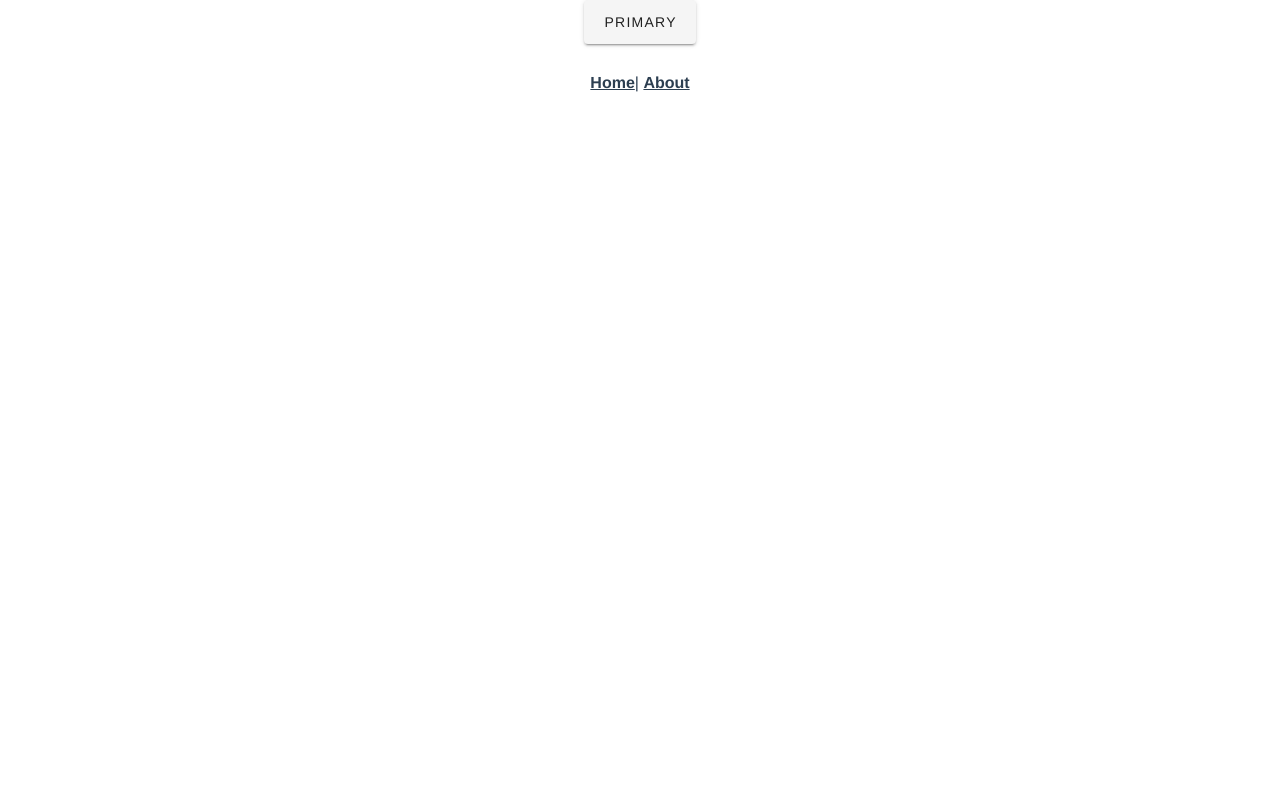
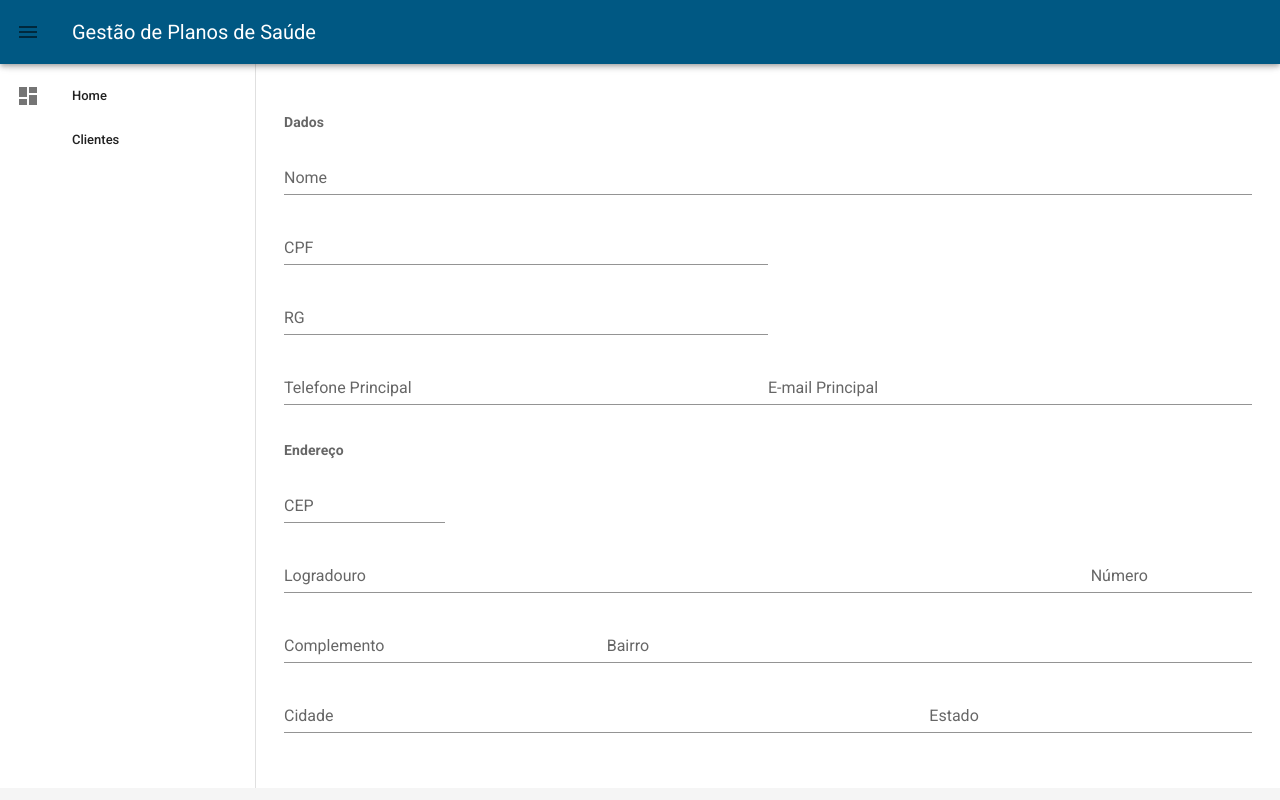
Before and after one commit to GuilhermeSantanaAndrade/vue_gestao_saude, a Vue app: page /clientes in a window 1280 px wide. Built offline with nearby package versions, Linux system fonts and the light colour scheme.

Commit message:
- Alterado arquitetura - Adicionado componenete Cliente - Alterado Home - Iniciado formulário de cliente com campos - Removido arquivos não utilizados do projeto

```diff
--- a/package.json
+++ b/package.json
@@ -35,7 +35,10 @@
     "parserOptions": {
       "parser": "babel-eslint"
     },
-    "rules": {}
+    "rules": {
+      "no-console": 0,
+      "no-debugger": 0
+    }
   },
   "browserslist": [
     "> 1%",
--- a/public/index.html
+++ b/public/index.html
@@ -1,15 +1,27 @@
 <!DOCTYPE html>
 <html lang="en">
   <head>
-    <meta charset="utf-8">
-    <meta http-equiv="X-UA-Compatible" content="IE=edge">
-    <meta name="viewport" content="width=device-width,initial-scale=1.0">
-    <link rel="icon" href="<%= BASE_URL %>favicon.ico">
-    <title><%= htmlWebpackPlugin.options.title %></title>
+    <meta charset="utf-8" />
+    <meta http-equiv="X-UA-Compatible" content="IE=edge" />
+    <meta name="viewport" content="width=device-width,initial-scale=1.0" />
+    <link rel="icon" href="<%= BASE_URL %>favicon.ico" />
+    <link
+      href="https://fonts.googleapis.com/css?family=Roboto:100,300,400,500,700,900"
+      rel="stylesheet"
+    />
+    <link
+      href="https://cdn.jsdelivr.net/npm/@mdi/font@4.x/css/materialdesignicons.min.css"
+      rel="stylesheet"
+    />
+    <title>Gestão de Planos de Saúde Coletivos</title>
   </head>
   <body>
     <noscript>
-      <strong>We're sorry but <%= htmlWebpackPlugin.options.title %> doesn't work properly without JavaScript enabled. Please enable it to continue.</strong>
+      <strong
+        >We're sorry but <%= htmlWebpackPlugin.options.title %> doesn't work
+        properly without JavaScript enabled. Please enable it to
+        continue.</strong
+      >
     </noscript>
     <div id="app"></div>
     <!-- built files will be auto injected -->
--- a/src/App.vue
+++ b/src/App.vue
@@ -1,33 +1,66 @@
 <template>
   <div id="app">
-    <v-btn large>Primary</v-btn>
-    <div id="nav">
-      <router-link to="/">Home</router-link>|
-      <router-link to="/about">About</router-link>
-    </div>
-    <router-view />
+    <v-app id="inspire">
+      <v-navigation-drawer v-model="drawer" app clipped>
+        <v-list dense>
+          <v-list-item link>
+            <v-list-item-action>
+              <v-icon>mdi-view-dashboard</v-icon>
+            </v-list-item-action>
+            <v-list-item-content @click="navigate('Home')">
+              <v-list-item-title>Home</v-list-item-title>
+            </v-list-item-content>
+          </v-list-item>
+          <v-list-item link>
+            <v-list-item-action>
+              <v-icon>mdi-settings</v-icon>
+            </v-list-item-action>
+            <v-list-item-content @click="navigate('Clientes')">
+              <v-list-item-title>Clientes</v-list-item-title>
+            </v-list-item-content>
+          </v-list-item>
+        </v-list>
+      </v-navigation-drawer>
+
+      <v-app-bar color="#005883" app clipped-left>
+        <v-app-bar-nav-icon @click.stop="drawer = !drawer" />
+        <v-toolbar-title id="title">Gestão de Planos de Saúde</v-toolbar-title>
+      </v-app-bar>
+
+      <v-content>
+        <v-container class="fill-height" fluid>
+          <v-row align="center" justify="center">
+            <router-view></router-view>
+          </v-row>
+        </v-container>
+      </v-content>
+
+      <v-footer app> </v-footer>
+    </v-app>
   </div>
 </template>
 
-<style>
-#app {
-  font-family: Avenir, Helvetica, Arial, sans-serif;
-  -webkit-font-smoothing: antialiased;
-  -moz-osx-font-smoothing: grayscale;
-  text-align: center;
-  color: #2c3e50;
-}
+<script>
+export default {
+  props: {
+    source: String
+  },
+  data: () => ({
+    drawer: null
+  }),
+  created() {
+    this.$vuetify.theme.dark = false;
+  },
+  methods: {
+    navigate(destiny) {
+      this.$router.push({ name: destiny });
+    }
+  }
+};
+</script>
 
-#nav {
-  padding: 30px;
-}
-
-#nav a {
-  font-weight: bold;
-  color: #2c3e50;
-}
-
-#nav a.router-link-exact-active {
-  color: #42b983;
+<style scoped>
+#title {
+  color: #ffffff;
 }
 </style>
--- a/src/main.js
+++ b/src/main.js
@@ -3,23 +3,17 @@ import App from "./App.vue";
 import router from "./router";
 import Vuetify from "vuetify";
 import "vuetify/dist/vuetify.min.css";
-import colors from "vuetify/es5/util/colors";
 
-Vue.use(Vuetify, {
-  theme: {
-    primary: "#2196F3",
-    secondary: colors.grey.darken1,
-    accent: colors.shades.black,
-    error: colors.red.accent3,
-    info: "#2196F3",
-    success: "#4CAF50",
-    warning: "#FFC107"
-  }
-});
+Vue.use(Vuetify);
+
+const opts = {};
+
+const vuetify = new Vuetify(opts);
 
 Vue.config.productionTip = false;
 
 new Vue({
   router,
+  vuetify,
   render: h => h(App)
 }).$mount("#app");
--- a/src/router/index.js
+++ b/src/router/index.js
@@ -1,29 +1,27 @@
-import Vue from 'vue'
-import VueRouter from 'vue-router'
-import Home from '../views/Home.vue'
+import Vue from "vue";
+import VueRouter from "vue-router";
+import Home from "../views/Home.vue";
 
-Vue.use(VueRouter)
+Vue.use(VueRouter);
 
 const routes = [
   {
-    path: '/',
-    name: 'Home',
+    path: "/",
+    name: "Home",
     component: Home
   },
   {
-    path: '/about',
-    name: 'About',
-    // route level code-splitting
-    // this generates a separate chunk (about.[hash].js) for this route
-    // which is lazy-loaded when the route is visited.
-    component: () => import(/* webpackChunkName: "about" */ '../views/About.vue')
+    path: "/clientes",
+    name: "Clientes",
+    component: () =>
+      import(/* webpackChunkName: "about" */ "../views/Cliente.vue")
   }
-]
+];
 
 const router = new VueRouter({
-  mode: 'history',
+  mode: "history",
   base: process.env.BASE_URL,
   routes
-})
+});
 
-export default router
+export default router;
--- a/src/views/About.vue
+++ /dev/null
@@ -1,5 +0,0 @@
-<template>
-  <div class="about">
-    <h1>This is an about page</h1>
-  </div>
-</template>
--- /dev/null
+++ b/src/views/Cliente.vue
@@ -0,0 +1,158 @@
+<template>
+  <div class="bg">
+    <v-card-text>
+      <v-layout>
+        <v-flex xs12>
+          <v-form ref="form" lazy-validation>
+            <v-container>
+              <v-subheader style="padding-left: 0px; font-weight: bold;"
+                >Dados</v-subheader
+              >
+              <v-text-field
+                label="Nome"
+                required
+                :maxlength="50"
+                v-model="customer.nome"
+              ></v-text-field>
+              <v-layout>
+                <v-flex xs12 md6>
+                  <v-text-field
+                    label="CPF"
+                    required
+                    v-model="customer.cpf"
+                    mask="'###.###.###-##'"
+                  ></v-text-field>
+                </v-flex>
+              </v-layout>
+              <v-layout>
+                <v-flex xs12 md6>
+                  <v-text-field
+                    label="RG"
+                    :maxlength="20"
+                    v-model="customer.rg"
+                  ></v-text-field>
+                </v-flex>
+              </v-layout>
+              <v-layout>
+                <v-flex xs12 md6>
+                  <v-text-field
+                    label="Telefone Principal"
+                    mask="(##) #########"
+                    required
+                    v-model="customer.telefone"
+                  ></v-text-field>
+                </v-flex>
+                <v-flex xs12 md6>
+                  <v-text-field
+                    label="E-mail Principal"
+                    :maxlength="50"
+                    required
+                    v-model="customer.email"
+                  ></v-text-field>
+                </v-flex>
+              </v-layout>
+              <v-subheader style="padding-left: 0px; font-weight: bold;"
+                >Endereço</v-subheader
+              >
+              <v-layout>
+                <v-flex xs2 md2 sm2>
+                  <v-text-field
+                    label="CEP"
+                    mask="#####-###"
+                    required
+                    v-model="customer.endereco.cep"
+                  ></v-text-field>
+                </v-flex>
+              </v-layout>
+              <v-layout>
+                <v-flex xs12 md10>
+                  <v-text-field
+                    label="Logradouro"
+                    :maxlength="50"
+                    required
+                    :rules="requiredField"
+                    v-model="customer.endereco.logradouro"
+                  ></v-text-field>
+                </v-flex>
+                <v-flex xs12 md2>
+                  <v-text-field
+                    label="Número"
+                    :maxlength="10"
+                    required
+                    :rules="requiredField"
+                    v-model="customer.endereco.numero"
+                  ></v-text-field>
+                </v-flex>
+              </v-layout>
+              <v-layout>
+                <v-flex xs12 md4>
+                  <v-text-field
+                    label="Complemento"
+                    :maxlength="50"
+                    v-model="customer.endereco.complemento"
+                  ></v-text-field>
+                </v-flex>
+                <v-flex xs12 md8>
+                  <v-text-field
+                    label="Bairro"
+                    :maxlength="50"
+                    required
+                    v-model="customer.endereco.bairro"
+                  ></v-text-field>
+                </v-flex>
+              </v-layout>
+              <v-layout>
+                <v-flex xs12 md8>
+                  <v-text-field
+                    label="Cidade"
+                    :maxlength="50"
+                    required
+                    v-model="customer.endereco.cidade"
+                  ></v-text-field>
+                </v-flex>
+                <v-flex xs12 md4>
+                  <v-text-field
+                    label="Estado"
+                    :maxlength="2"
+                    required
+                    v-model="customer.endereco.uf"
+                  ></v-text-field>
+                </v-flex>
+              </v-layout>
+            </v-container>
+          </v-form>
+        </v-flex>
+      </v-layout>
+    </v-card-text>
+  </div>
+</template>
+
+<script>
+export default {
+  data() {
+    return {
+      customer: {
+        nome: "",
+        cpf: "",
+        rg: "",
+        telefone: "",
+        email: "",
+        endereco: {
+          logradouro: "",
+          numero: "",
+          complemento: "",
+          bairro: "",
+          cidade: "",
+          estado: ""
+        }
+      }
+    };
+  }
+};
+</script>
+
+<style scoped>
+.bg {
+  width: 100%;
+}
+</style>
--- a/src/views/Home.vue
+++ b/src/views/Home.vue
@@ -1,18 +1,14 @@
 <template>
   <div class="home">
-    <img alt="Vue logo" src="../assets/logo.png">
-    <HelloWorld msg="Welcome to Your Vue.js App"/>
+    <img
+      alt="Vue logo"
+      src="https://lh4.googleusercontent.com/proxy/2-AxETcE2BiwrfOA5nFS036N-VdZ0NCvLj6_SbNAHCpS08DxcLJ3WtkkHmpVFL439fDqQxs9srRUs3tQGgxef4zw9T5iQF8B2tlSPDU_eKcKMcrehzdB8DKMmxZUO3mM2xcWMklGNBwbZeUSivzPG1ETZ7OEzdOFdqySpJpXNiczLMV-ewO4WXsHsD02pZOx0S_g2Ts"
+    />
   </div>
 </template>
 
 <script>
-// @ is an alias to /src
-import HelloWorld from '@/components/HelloWorld.vue'
-
 export default {
-  name: 'Home',
-  components: {
-    HelloWorld
-  }
-}
+  name: "Home"
+};
 </script>
```
Also changed, not shown: src/components/HelloWorld.vue (deleted, +0 -59 lines), src/assets/logo.png (deleted).
